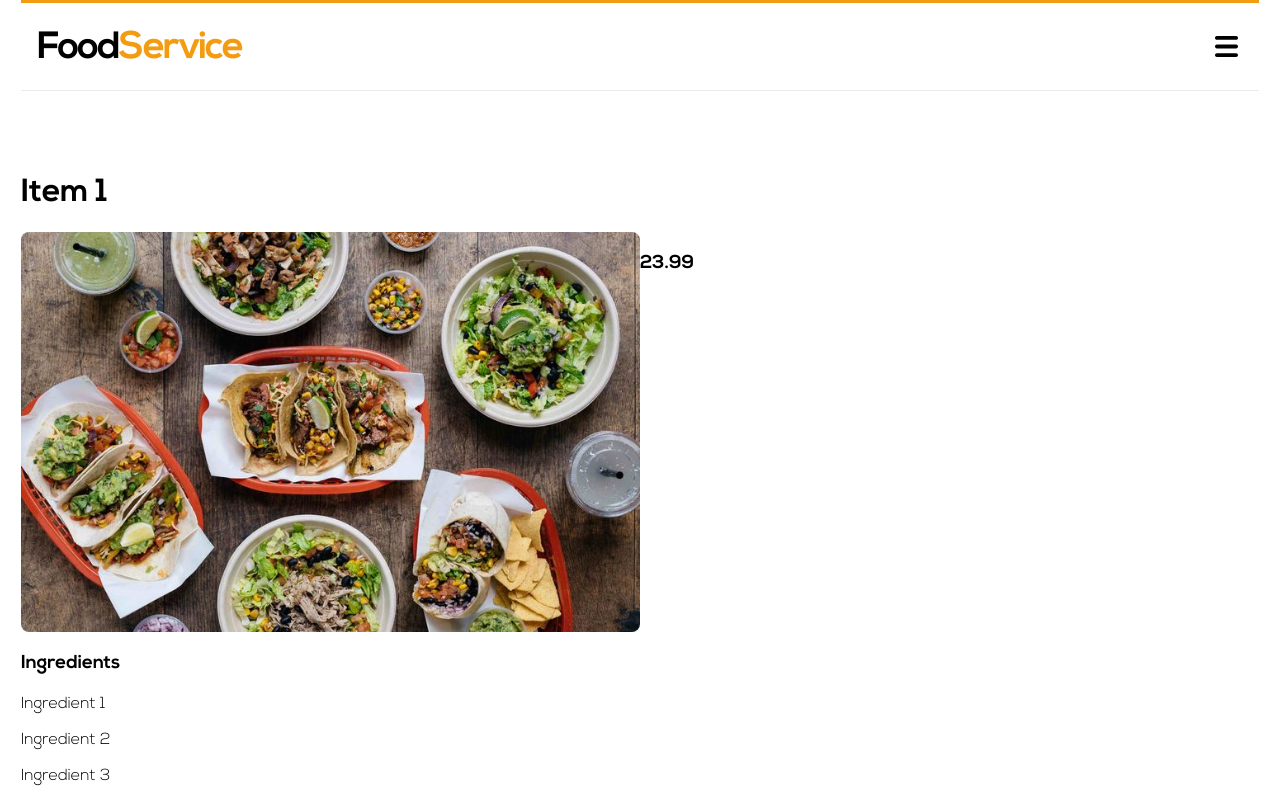
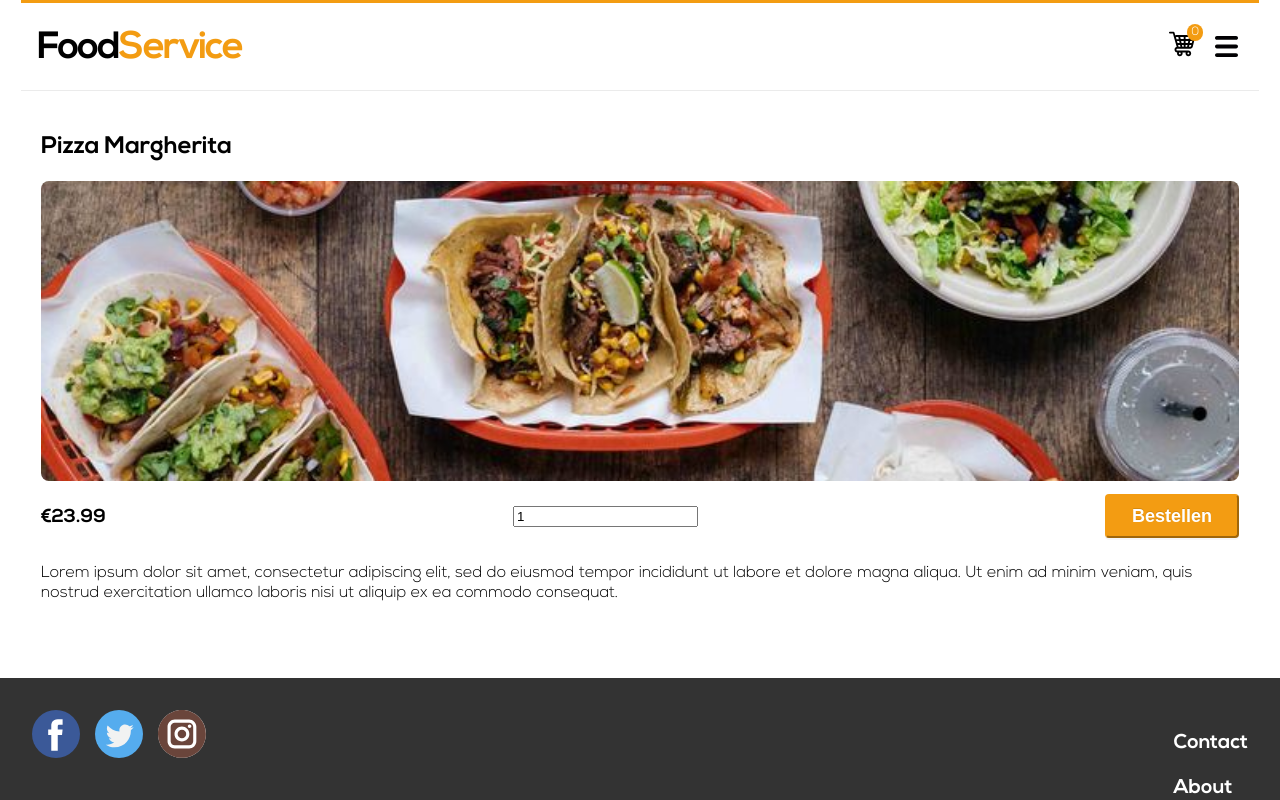
Before and after one commit to tijp/food-service, a React (Create React App) app: page /info/1 in a window 1280 px wide. Shown: the top 800 px of the page. Built offline with nearby package versions, Linux system fonts and the light colour scheme.

Commit message:
shopping cart wip, style changes, info page wip

```diff
--- a/src/assets/products.ts
+++ b/src/assets/products.ts
@@ -5,37 +5,37 @@ export enum CATEGORIES {
 
 const products: Product[] = [{
   id: '1',
-  title: 'Item 1',
+  title: 'Pizza Margherita',
   category: CATEGORIES.ONE,
   price: 23.99,
   img: require('assets/images/food1.jpg'),
 }, {
   id: '2',
-  title: 'Item 2',
+  title: 'Spaghetti Bolognese',
   category: CATEGORIES.ONE,
   price: 19.99,
   img: require('assets/images/food2.jpg'),
 }, {
   id: '3',
-  title: 'Item 3',
+  title: 'Spinazie',
   category: CATEGORIES.ONE,
   price: 29.99,
   img: require('assets/images/food3.jpg'),
 }, {
   id: '4',
-  title: 'Item 1',
+  title: 'Hamburger',
   category: CATEGORIES.TWO,
   price: 5.99,
   img: require('assets/images/food4.jpg'),
 }, {
   id: '5',
-  title: 'Item 2',
+  title: 'Sperziebonen',
   category: CATEGORIES.TWO,
   price: 7.99,
   img: require('assets/images/food5.jpg'),
 }, {
   id: '6',
-  title: 'Item 3',
+  title: 'Bruine Bonen',
   category: CATEGORIES.TWO,
   price: 4.99,
   img: require('assets/images/food6.jpg'),
--- a/src/components/Footer.tsx
+++ b/src/components/Footer.tsx
@@ -1,7 +1,6 @@
 import React from 'react';
 import styled from 'styled-components';
 
-import COLORS from '../assets/colors';
 import FacebookIcon from '../assets/icons/facebook.svg';
 import TwitterIcon from '../assets/icons/twitter.svg';
 import InstagramIcon from '../assets/icons/instagram.svg';
@@ -9,7 +8,7 @@ import InstagramIcon from '../assets/icons/instagram.svg';
 const FooterContainer = styled.footer`
   margin-top: 40px;
   width: 100vw;
-  background: ${COLORS.PRIMARY_COLOR};
+  background: #333;
 `;
 
 const Content = styled.div`
--- a/src/components/Header.tsx
+++ b/src/components/Header.tsx
@@ -6,6 +6,7 @@ import './hamburger-menu.css'
 import COLORS from '../assets/colors';
 
 import { ReactComponent as HamburgerSVG } from '../assets/icons/line-menu.svg';
+import ShoppingCart from './ShoppingCart';
 
 const HeaderContainer = styled.header`
   /* margin-top: 20px; */
@@ -20,6 +21,10 @@ const Row = styled.div`
   flex-direction: row;
   justify-content: space-between;
   align-items: center;
+`;
+
+const IconContainer = styled(Row)`
+  padding: 0;
 `;
 
 const Logo = styled(Link)`
@@ -37,6 +42,10 @@ const LogoColorSpan = styled.span`
 const Hamburger = styled(HamburgerSVG)`
   margin-right: 5px;
   width: 23px; height: 23px;
+
+  &:hover {
+    cursor: pointer;
+  }
 `;
 
 const NavLink = styled(Link)`
@@ -90,7 +99,11 @@ const Header = () => {
 
       <Row>
         <Logo to="/">Food<LogoColorSpan>Service</LogoColorSpan></Logo>
-        <Hamburger onClick={() => setExpandNav(!expandNav)} />
+
+        <IconContainer>
+          <ShoppingCart />
+          <Hamburger onClick={() => setExpandNav(!expandNav)} />
+        </IconContainer>
       </Row>
 
       <Nav open={expandNav} role="navigation">
--- /dev/null
+++ b/src/components/ShoppingCart.tsx
@@ -0,0 +1,40 @@
+import React, { useState } from 'react';
+import { ReactComponent as ShoppingCartSVG } from '../assets/icons/shopping-cart.svg';
+import styled from 'styled-components';
+import COLORS from '../assets/colors';
+
+const BasketQuantity = styled.span`
+  position: absolute;
+  top: -7px;
+  right: -8px;
+  padding-right: 4px;
+  padding-left: 4px;
+  border-radius: 1em;
+  background-color: ${COLORS.PRIMARY_COLOR};
+  color: #fff;
+  text-align: center;
+  font-size: .75em;
+  line-height: 1.4;
+`;
+
+const ShoppingCartIcon = styled(ShoppingCartSVG)`
+  /* margin-right: 20px; */
+  width: 26px; height: 26px;
+
+  &:hover {
+    cursor: pointer;
+  }
+`;
+
+const ShoppingCart = () => {
+  const [basketCount, setBasketCount] = useState(0);
+
+  return (
+    <div style={{ position: 'relative', marginRight: 20 }}>
+      <ShoppingCartIcon />
+      <BasketQuantity>{basketCount}</BasketQuantity>
+    </div>
+  );
+};
+
+export default ShoppingCart;
--- a/src/index.css
+++ b/src/index.css
@@ -15,7 +15,7 @@
 }
 
 html {
-  background: #f39c12;
+  background: #333;
 }
 
 body {
--- a/src/pages/Info.tsx
+++ b/src/pages/Info.tsx
@@ -3,19 +3,22 @@ import { RouteComponentProps } from 'react-router';
 import styled from 'styled-components';
 
 import { findProduct } from '../assets/products';
+import Button from '../components/Button';
 
-const Container = styled.div`
-  margin-top: 80px;
+const Container = styled.section`
+  padding: 20px;
 `;
 
 const Row = styled.div`
   display: flex;
   flex-direction: row;
+  justify-content: space-between;
+  align-items: center;
 `;
 
 const Image = styled.img`
-  height: 400px;
-  width: 50%;
+  height: 300px;
+  width: 100%;
   border-radius: 8px;
   object-fit: cover;
 `;
@@ -31,17 +34,16 @@ const Info: React.SFC<RouteComponentProps<{ id: string }>> = props => {
     <Container>
       <h1>{product.title}</h1>
 
+      <Image src={product.img} />
+
       <Row>
-        <Image src={product.img} />
-        <h3>{product.price}</h3>
+        <h3>€{product.price}</h3>
+
+        <input type="number" value={1} />
+        <Button text="Bestellen" />
       </Row>
 
-
-      <h3>Ingredients</h3>
-      <p>Ingredient 1</p>
-      <p>Ingredient 2</p>
-      <p>Ingredient 3</p>
-      <p>Ingredient 4</p>
+      <p>Lorem ipsum dolor sit amet, consectetur adipiscing elit, sed do eiusmod tempor incididunt ut labore et dolore magna aliqua. Ut enim ad minim veniam, quis nostrud exercitation ullamco laboris nisi ut aliquip ex ea commodo consequat.</p>
     </Container>
   );
 };
```
Also changed, not shown: src/assets/icons/shopping-cart.svg (added).
